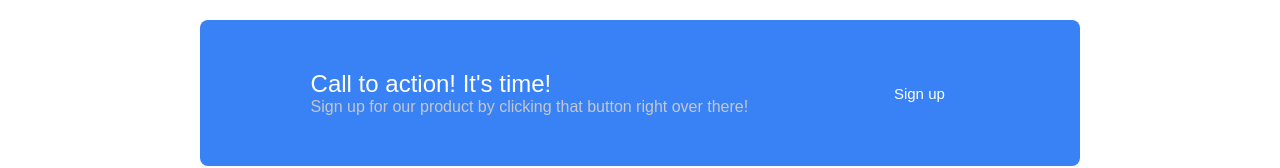
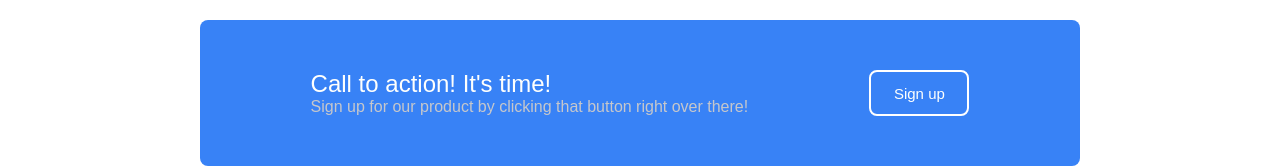
Before and after one commit to BDraper25/Landing-Page, a plain HTML site: page index.html in a window 1280 px wide. Shown: the part 1455-1623 px from the top of the page. Drawn offline with Linux system fonts and the light colour scheme.

Commit message:
add border to action button

```diff
--- a/style.css
+++ b/style.css
@@ -170,3 +170,8 @@ img {
 .action-subtext {
     color: #c6c7cb;
 }
+
+.action-button {
+    border: solid white 2px;
+    border-radius: 8px;
+}
```
